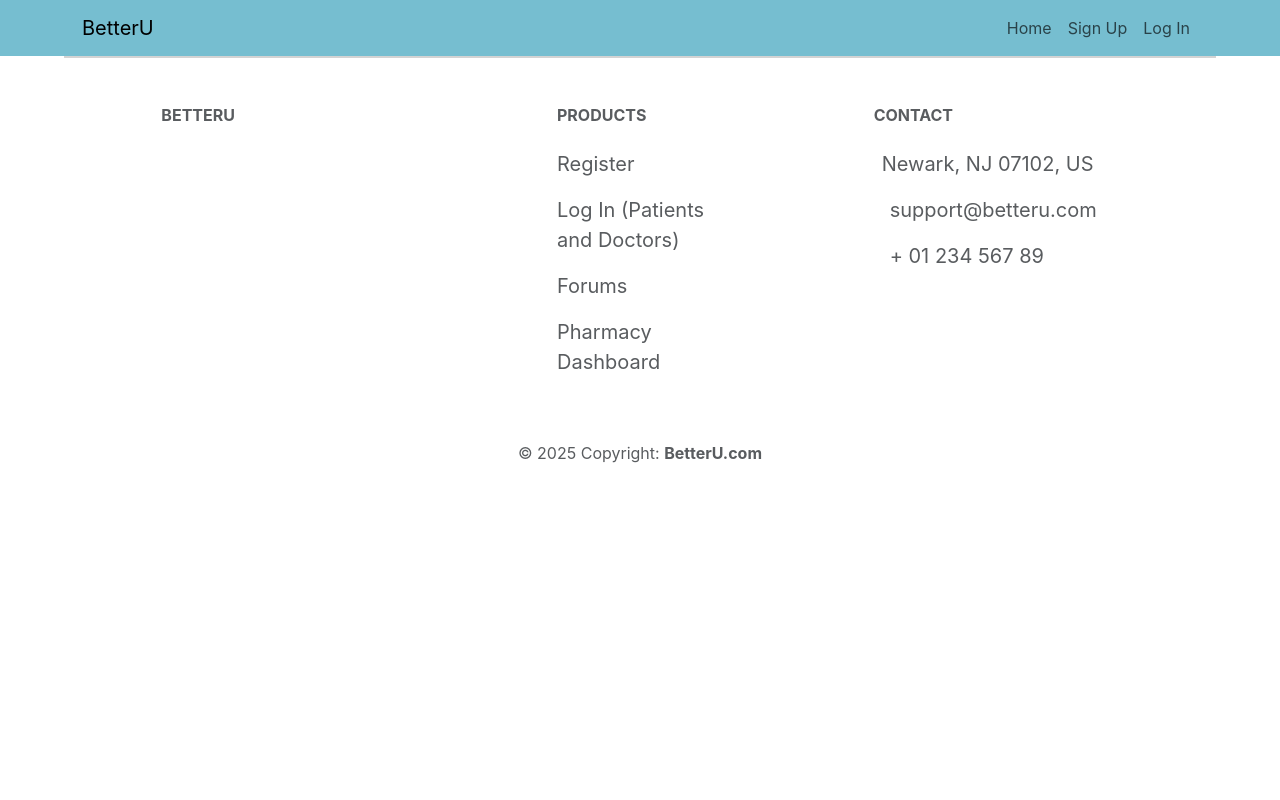
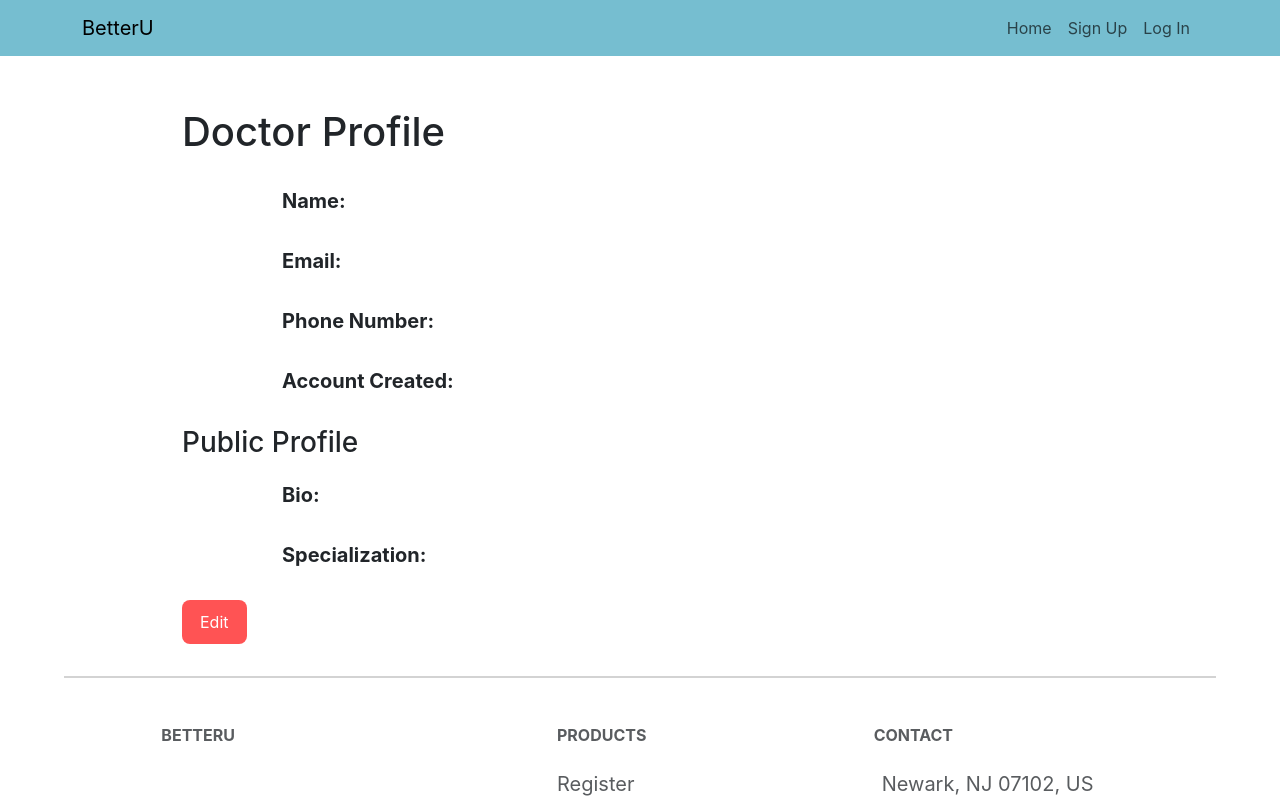
Before and after one commit to Chris8115/CS490-Group-1-Frontend, a React (Create React App) app: page /doctor/settings in a window 1280 px wide. Shown: the top 800 px of the page. Built offline with nearby package versions, Linux system fonts and the light colour scheme; no server answers; the HTML template or start-up script is replaced by a standard one.

Commit message:
finished feature

```diff
--- a/src/app/routes/Doctor/DoctorSettings.js
+++ b/src/app/routes/Doctor/DoctorSettings.js
@@ -1,92 +1,96 @@
-import { useEffect } from "react";
-import { useState } from "react";
-import { getDoctorLastName, getPatientDoctorId, getUserData } from "../../../utils/UserDataUtils";
-import DatePicker from "react-datepicker";
-import axios from "axios";
-import BetterUNavbar from "../../../components/BetterUNavbar";
-import Footer from "../../../components/Footer";
-import { Divider } from "@mui/material";
+import { useEffect, useState } from "react";
+import '../../../css/doctor_settings.css';
 
 function DoctorSettings() {
-
-    const [location, setLocation] = useState("");
+    const [user, setUser] = useState({});
+    const [doctor, setDoctor] = useState({});
+    const [bio, setBio] = useState("");
+    const [specialization, setSpecialization] = useState("");
+    const [editing, setEditing] = useState(false);
 
     useEffect(() => {
-        const response = fetch('http://localhost:3000/appointments')
+        const user_info = JSON.parse(sessionStorage.getItem('user_info'));
+
+        const getDoctorInfo = async () => {
+            try {
+                const doctorRes = await fetch(`http://localhost:3000/doctors?doctor_id=${user_info.user_id}`);
+                const doctorData = await doctorRes.json();
+                const doctorDetails = doctorData.doctors[0];
+                setDoctor(doctorDetails);
+                setBio(doctorDetails.profile);
+                setSpecialization(doctorDetails.specialization);
+            } catch (error) {
+                console.error("Failed to fetch doctor data:", error);
+            }
+
+            try {
+                const userRes = await fetch(`http://localhost:3000/users?user_id=${user_info.user_id}`);
+                const userData = await userRes.json();
+                setUser(userData.users[0]);
+            } catch (error) {
+                console.error("Failed to fetch user data:", error);
+            }
+        };
+
+        getDoctorInfo();
     }, []);
-    /*
-    const handleSubmit = async (e) => {
-        e.preventDefault();
 
-        const startTime = `${appointmentData.date} ${appointmentData.time}:00`;
-        const endTime = `${appointmentData.date} ${getEndTime(startTime)}`;
-        console.log(startTime);
-        console.log(endTime);
+    const handleSave = async () => {
+        const user_info = JSON.parse(sessionStorage.getItem('user_info'));
+        setEditing(false);
+
         try {
-            const response = await axios.put("/appointments", {
-                "doctor_id": appointmentData.doctor_id,
-                "end_time": endTime,
-                "location": "100 Test Rd",
-                "patient_id": ,
-                "reason": appointmentData.reason,
-                "start_time": startTime,
-                "status": "pending",
-            })
-        } catch (error) {
-            console.log(error);
+            await fetch(`http://localhost:3000/doctors/${user_info.user_id}`, {
+                method: "PATCH",
+                headers: { "Content-Type": "application/json" },
+                credentials: 'include',
+                body: JSON.stringify({
+                    profile: bio,
+                    specialization: specialization
+                }),
+            });
+        } catch (err) {
+            console.error("Failed to save updates:", err);
         }
 
-    }
+        setDoctor(prev => ({ ...prev, profile: bio, specialization }));
+    };
 
-    const handleChange = (e) => {
-        const {name, value} = e.target;
-        setAppointmentData(prev => ({
-            ...prev,
-            [name]: value
-        }))
-    }
+    return (
+        <div className="profile-container">
+            <h2>Doctor Profile</h2>
 
+            <div className="profile-section">
+                <p><strong>Name:</strong> {user.first_name} {user.last_name}</p>
+                <p><strong>Email:</strong> {user.email}</p>
+                <p><strong>Phone Number:</strong> {user.phone_number}</p>
+                <p><strong>Account Created:</strong> {user.created_at?.split(" ")[0]}</p>
+            </div>
 
-    const getTomorrow = () => {
-        const tomorrow = new Date();
-        tomorrow.setDate(tomorrow.getDate() + 1);
-        const year = tomorrow.getFullYear();
-        const month = String(tomorrow.getMonth() + 1).padStart(2, '0');
-        const day = String(tomorrow.getDate()).padStart(2, '0');
-
-        const date = `${year}-${month}-${day}`;
-        return String(date);
-    }
-
-    const getEndTime = (appointmentStartTime) => {
-        const endTime = new Date(appointmentStartTime);
-        endTime.setHours(endTime.getHours() + 1);
-        return endTime.toTimeString().slice(0, 8);
-    }
-
-    useEffect(() => {
-        // get request to get doctorId based on patient/doctor relation
-        const getDoctor = async () => {
-            let doctorId = await getPatientDoctorId();
-            setAppointmentData(prev => ({
-                ...prev,
-                doctor_id: doctorId
-            }));
-            // Get and set doctor name here
-            const doctorName = await getDoctorLastName(doctorId);
-            setDoctorName(doctorName);
-        }
-        getDoctor();
-
-    }, [])
-   */
-    return (
-    <>
-
-
-    </>
-    )
-
+            <div className="editable-section">
+                <h3>Public Profile</h3>
+                {editing ? (
+                    <div className='editable-details'>
+                        <div>
+                            <label>Bio:</label>
+                            <textarea value={bio} onChange={(e) => setBio(e.target.value)} rows={3} />
+                        </div>
+                        <div>
+                            <label>Specialization:</label>
+                            <input type="text" value={specialization} onChange={(e) => setSpecialization(e.target.value)} />
+                        </div>
+                        <button className="profile-button" onClick={handleSave}>Save</button>
+                    </div>
+                ) : (
+                    <div className='editable-details'>
+                        <p><strong>Bio:</strong> {bio}</p>
+                        <p><strong>Specialization:</strong> {specialization}</p>
+                        <button className="profile-button" onClick={() => setEditing(true)}>Edit</button>
+                    </div>
+                )}
+            </div>
+        </div>
+    );
 }
 
 export default DoctorSettings;
--- /dev/null
+++ b/src/css/doctor_settings.css
@@ -0,0 +1,49 @@
+.profile-container {
+    margin: 0 auto;
+        padding: 2rem;
+    text-align: left;
+  }
+
+  .profile-section {
+    margin: 0 100px 0 100px;
+  }
+
+  .editable-section h3 {
+    margin: 0 100px 0 100px;
+  }
+
+.editable-details {
+    margin: 0 100px 0 100px;
+}
+
+  .profile-container label {
+    font-weight: bold;
+    display: block;
+    margin-top: 1rem;
+  }
+
+  .profile-container textarea,
+  .profile-container input[type="text"] {
+    width: 100%;
+    padding: 8px;
+    margin-top: 0.5rem;
+    margin-bottom: 1rem;
+    border: 1px solid #ccc;
+    border-radius: 6px;
+    resize: vertical;
+  }
+
+  .profile-button {
+    background-color: #FF5354;
+    color: white;
+    padding: 10px 18px;
+    border: none;
+    border-radius: 8px;
+    cursor: pointer;
+    font-size: 1rem;
+    transition: background-color 0.3s ease;
+  }
+
+  .profile-button:hover {
+    background-color: #e44a4b;
+  }
```
